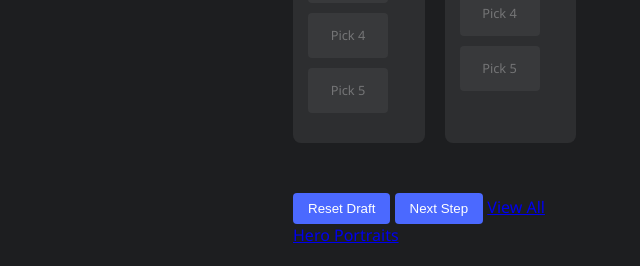
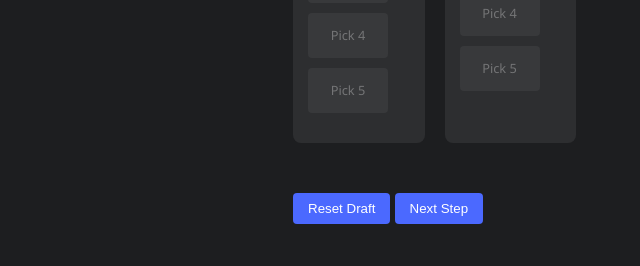
Before and after one commit to MadsRP/DOTADrafter, a Flask app: page / in a window 1280 px wide. Shown: the part 874-1140 px from the top of the page, without its empty margins (640-1280 px from the left). After the commit the page ends 1098 px from the top, so only its background shows below. Run offline with Flask 3, Linux system fonts and the light colour scheme; data that the repository does not hold is empty; parts of the project's set-up code (start-up, migrations or seed data) failed here and were passed over.

```diff
--- a/templates/index.html
+++ b/templates/index.html
@@ -159,7 +159,6 @@
         <div class="draft-tools">
             <button id="reset-draft">Reset Draft</button>
             <button id="next-step">Next Step</button>
-            <a href="/portraits" class="btn">View All Hero Portraits</a>
         </div>
     </div>
 </div>
```
